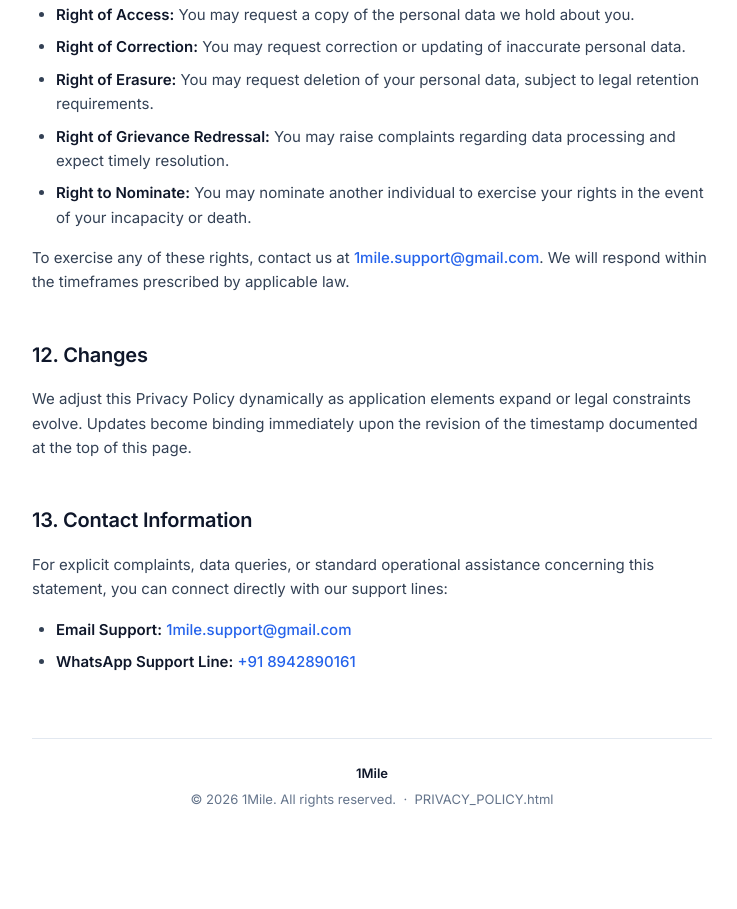
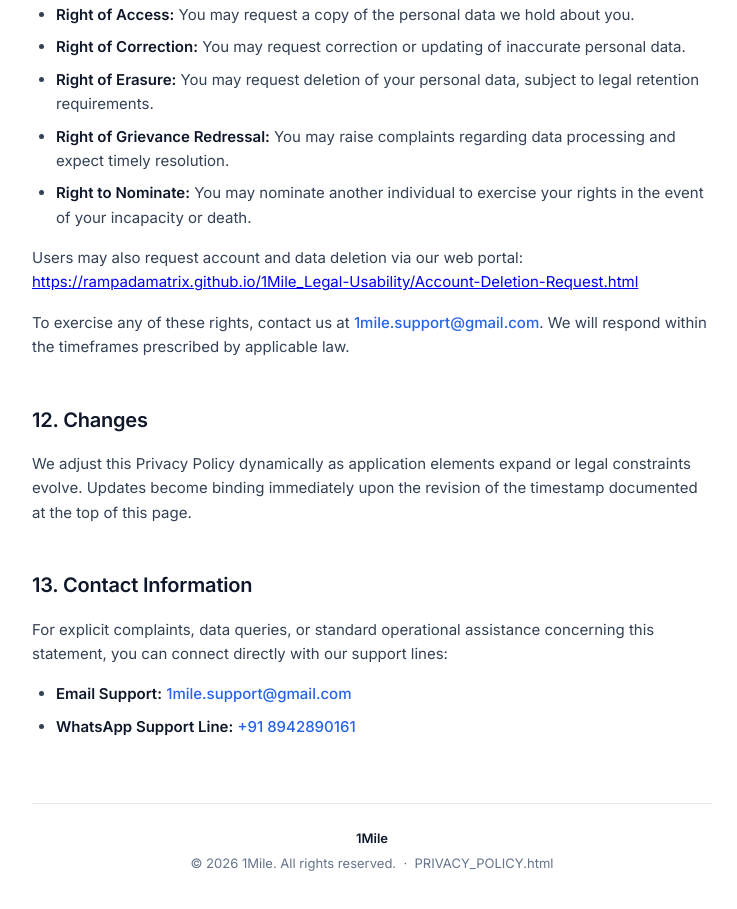
Before and after one commit to RampadaMatrix/1Mile_Legal-Usability, a plain HTML site: page PRIVACY_POLICY.html in a window 1280 px wide. Shown: the part 5143-6052 px from the top of the page, without its empty margins (268-1005 px from the left). Before the commit the page ends 6013 px from the top, so only its background shows below. Drawn offline with Linux system fonts and the light colour scheme.

Commit message:
Add account and data deletion request link

```diff
--- a/PRIVACY_POLICY.html
+++ b/PRIVACY_POLICY.html
@@ -405,6 +405,7 @@
           <li><strong>Right to Nominate:</strong> You may nominate another individual to exercise your rights in the
             event of your incapacity or death.</li>
         </ul>
+        <p>Users may also request account and data deletion via our web portal: <a href="https://rampadamatrix.github.io/1Mile_Legal-Usability/Account-Deletion-Request.html">https://rampadamatrix.github.io/1Mile_Legal-Usability/Account-Deletion-Request.html</a></p>
         <p>To exercise any of these rights, contact us at <a href="mailto:1mile.support@gmail.com"
             class="contact-link">1mile.support@gmail.com</a>. We will respond within the timeframes prescribed by
           applicable law.</p>
```
